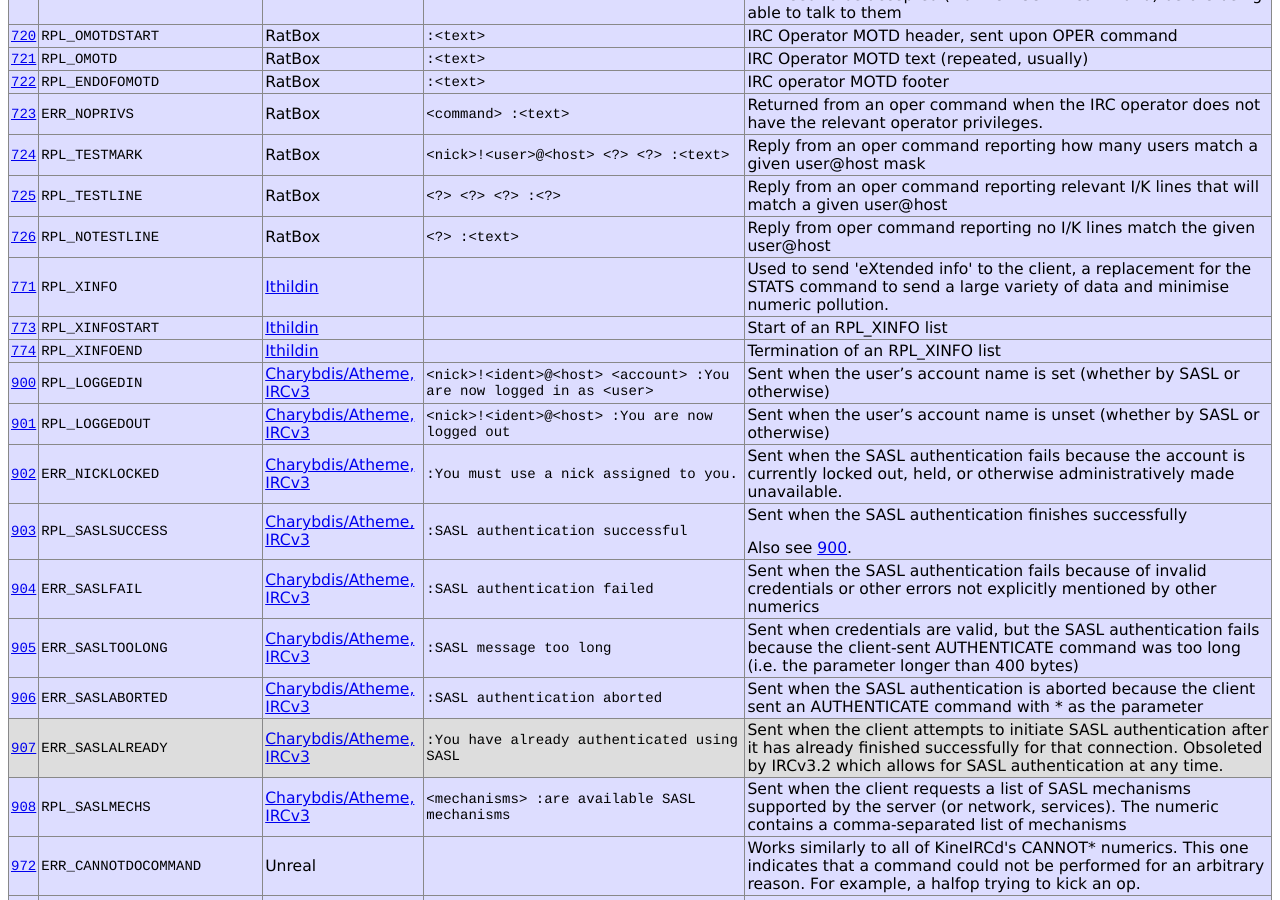
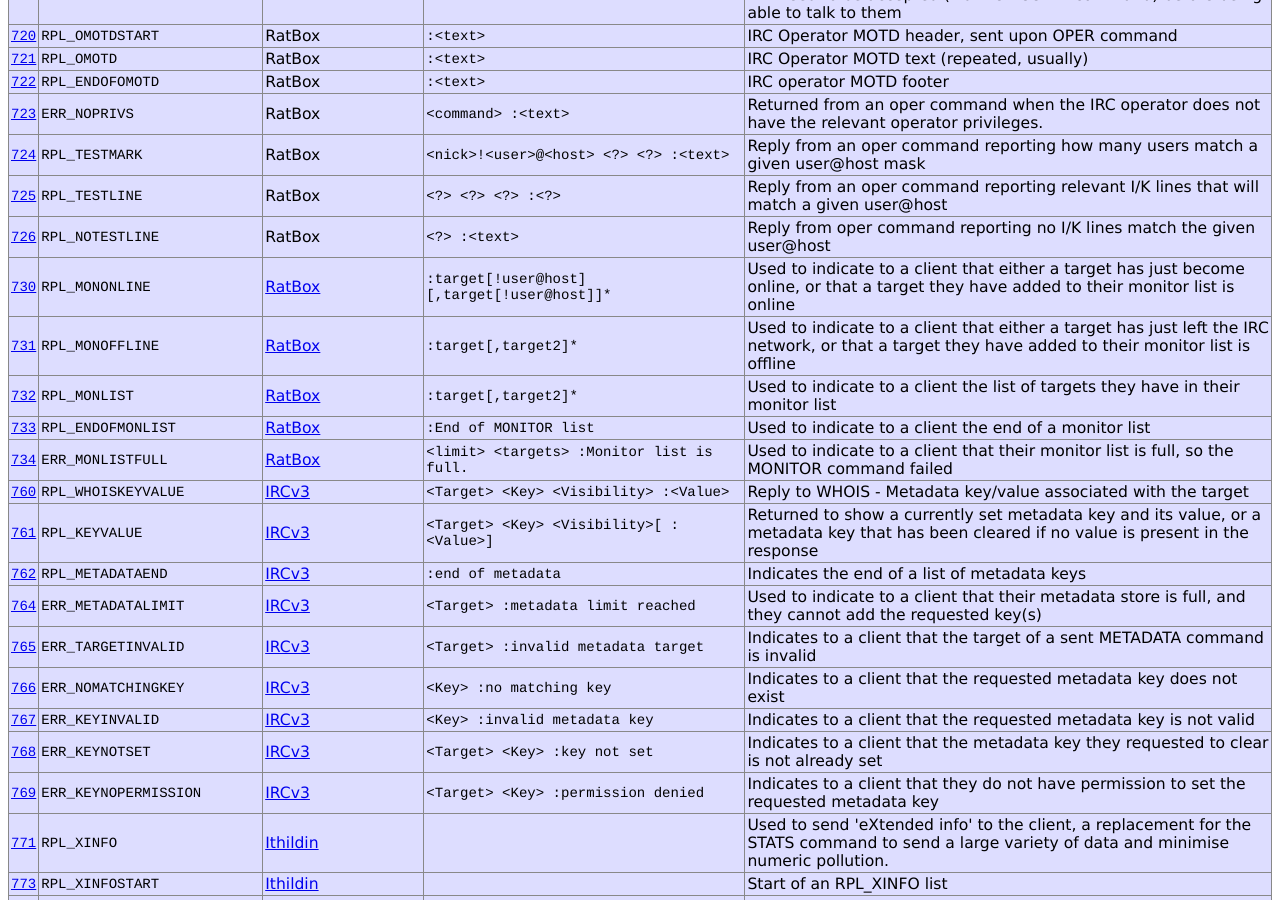
Before and after one commit to ircdocs/irc-defs, a Jekyll site: the page built from defs/ircnumerics.html, in a window 1280 px wide and 900 px high, scrolled down 14985 px. Built offline with Jekyll 4.4.1, drawn with Linux system fonts in a browser that asks for light colours.

Commit message:
ircnumerics: Add Monitor and Metadata numerics

```diff
--- a/_data/ircnumerics.yaml
+++ b/_data/ircnumerics.yaml
@@ -3508,6 +3508,145 @@
             user@host
 
     -
+        name: RPL_MONONLINE
+        numeric: "730"
+        origin: RatBox
+        contact: "http://ircv3.net/specs/core/monitor-3.2.html"
+        format: ":target[!user@host][,target[!user@host]]*"
+        comment: >
+            Used to indicate to a client that either a target has just
+            become online, or that a target they have added to their
+            monitor list is online
+
+    -
+        name: RPL_MONOFFLINE
+        numeric: "731"
+        origin: RatBox
+        contact: "http://ircv3.net/specs/core/monitor-3.2.html"
+        format: ":target[,target2]*"
+        comment: >
+            Used to indicate to a client that either a target has just
+            left the IRC network, or that a target they have added to
+            their monitor list is offline
+
+    -
+        name: RPL_MONLIST
+        numeric: "732"
+        origin: RatBox
+        contact: "http://ircv3.net/specs/core/monitor-3.2.html"
+        format: ":target[,target2]*"
+        comment: >
+            Used to indicate to a client the list of targets they have in
+            their monitor list
+
+    -
+        name: RPL_ENDOFMONLIST
+        numeric: "733"
+        origin: RatBox
+        contact: "http://ircv3.net/specs/core/monitor-3.2.html"
+        format: ":End of MONITOR list"
+        comment: >
+            Used to indicate to a client the end of a monitor list
+
+    -
+        name: ERR_MONLISTFULL
+        numeric: "734"
+        origin: RatBox
+        contact: "http://ircv3.net/specs/core/monitor-3.2.html"
+        format: "<limit> <targets> :Monitor list is full."
+        comment: >
+            Used to indicate to a client that their monitor list is full,
+            so the MONITOR command failed
+
+    -
+        name: RPL_WHOISKEYVALUE
+        numeric: "760"
+        origin: "IRCv3"
+        contact: "http://ircv3.net/specs/core/metadata-3.2.html"
+        format: "<Target> <Key> <Visibility> :<Value>"
+        comment: >
+            Reply to WHOIS - Metadata key/value associated with the target
+
+    -
+        name: RPL_KEYVALUE
+        numeric: "761"
+        origin: "IRCv3"
+        contact: "http://ircv3.net/specs/core/metadata-3.2.html"
+        format: "<Target> <Key> <Visibility>[ :<Value>]"
+        comment: >
+            Returned to show a currently set metadata key and its value,
+            or a metadata key that has been cleared if no value is
+            present in the response
+
+    -
+        name: RPL_METADATAEND
+        numeric: "762"
+        origin: "IRCv3"
+        contact: "http://ircv3.net/specs/core/metadata-3.2.html"
+        format: ":end of metadata"
+        comment: Indicates the end of a list of metadata keys
+
+    -
+        name: ERR_METADATALIMIT
+        numeric: "764"
+        origin: "IRCv3"
+        contact: "http://ircv3.net/specs/core/metadata-3.2.html"
+        format: "<Target> :metadata limit reached"
+        comment: >
+            Used to indicate to a client that their metadata store is full,
+            and they cannot add the requested key(s)
+
+    -
+        name: ERR_TARGETINVALID
+        numeric: "765"
+        origin: "IRCv3"
+        contact: "http://ircv3.net/specs/core/metadata-3.2.html"
+        format: "<Target> :invalid metadata target"
+        comment: >
+            Indicates to a client that the target of a sent METADATA command
+            is invalid
+
+    -
+        name: ERR_NOMATCHINGKEY
+        numeric: "766"
+        origin: "IRCv3"
+        contact: "http://ircv3.net/specs/core/metadata-3.2.html"
+        format: "<Key> :no matching key"
+        comment: >
+            Indicates to a client that the requested metadata key does
+            not exist
+
+    -
+        name: ERR_KEYINVALID
+        numeric: "767"
+        origin: "IRCv3"
+        contact: "http://ircv3.net/specs/core/metadata-3.2.html"
+        format: "<Key> :invalid metadata key"
+        comment: >
+            Indicates to a client that the requested metadata key is not
+            valid
+
+    -
+        name: ERR_KEYNOTSET
+        numeric: "768"
+        origin: "IRCv3"
+        contact: "http://ircv3.net/specs/core/metadata-3.2.html"
+        format: "<Target> <Key> :key not set"
+        comment: >
+            Indicates to a client that the metadata key they requested to
+            clear is not already set
+
+    -
+        name: ERR_KEYNOPERMISSION
+        numeric: "769"
+        origin: "IRCv3"
+        contact: "http://ircv3.net/specs/core/metadata-3.2.html"
+        format: "<Target> <Key> :permission denied"
+        comment: >
+            Indicates to a client that they do not have permission to set
+            the requested metadata key
+
+    -
         name: RPL_XINFO
         numeric: "771"
         origin: Ithildin
```
